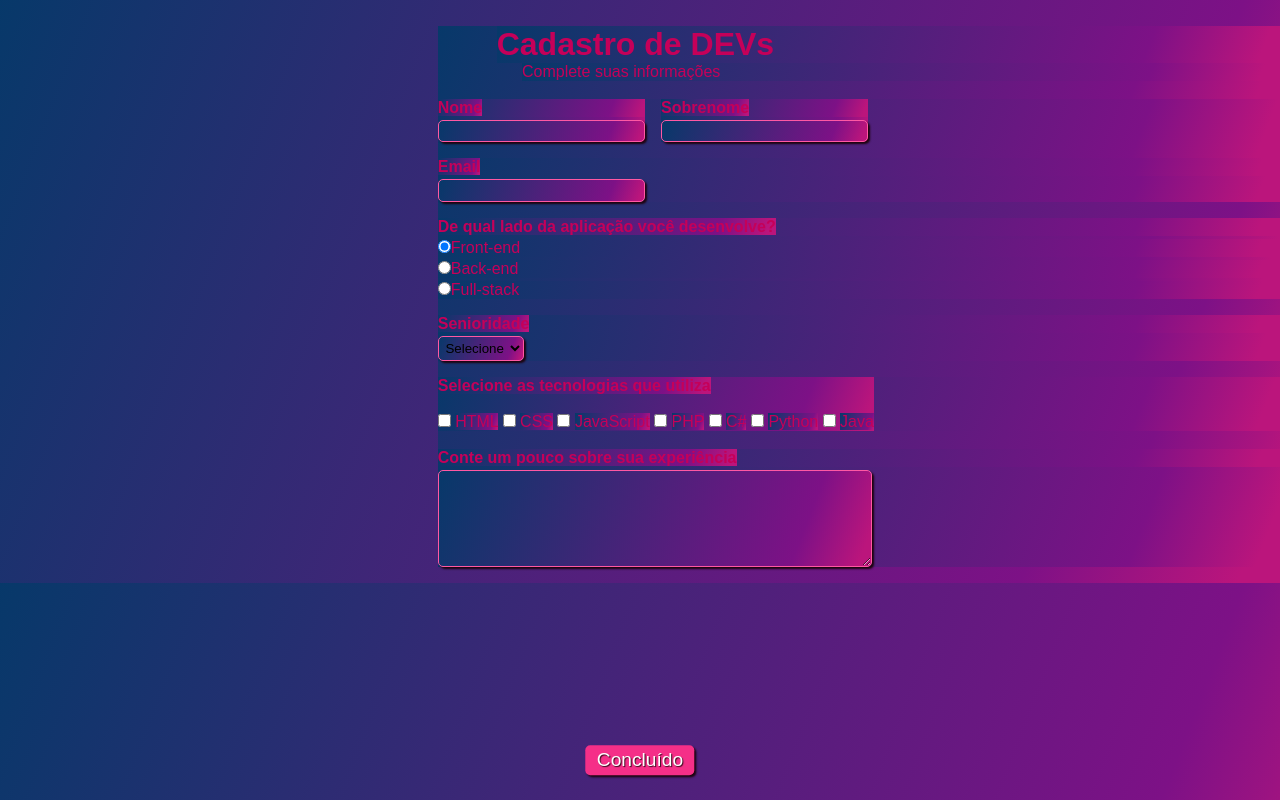
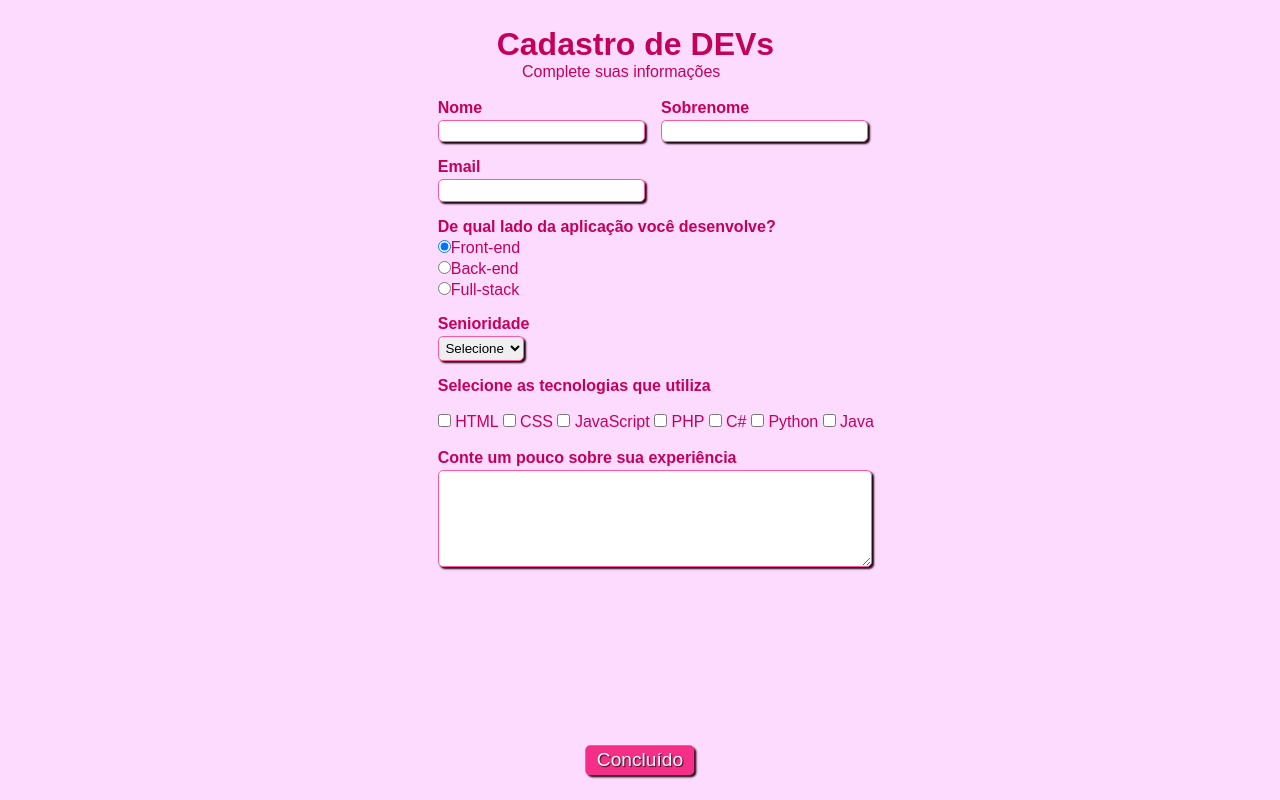
Before and after one commit to Amanda-Freire/Formulario-1, a plain HTML site: page Formulário.html in a window 1280 px wide. Drawn offline with Linux system fonts and the light colour scheme.

Commit message:
segundo commit

```diff
--- a/Formulário.css
+++ b/Formulário.css
@@ -1,12 +1,6 @@
 *{
     margin: 0;
     padding: 0;
-    background: linear-gradient(
-        111.1deg,
-        rgb(0, 59, 104) -4.8%,
-        rgb(125, 17, 134) 82.7%,
-        rgb(187, 21, 124) 97.2%
-      );
 }
 
 #titulo {
```
